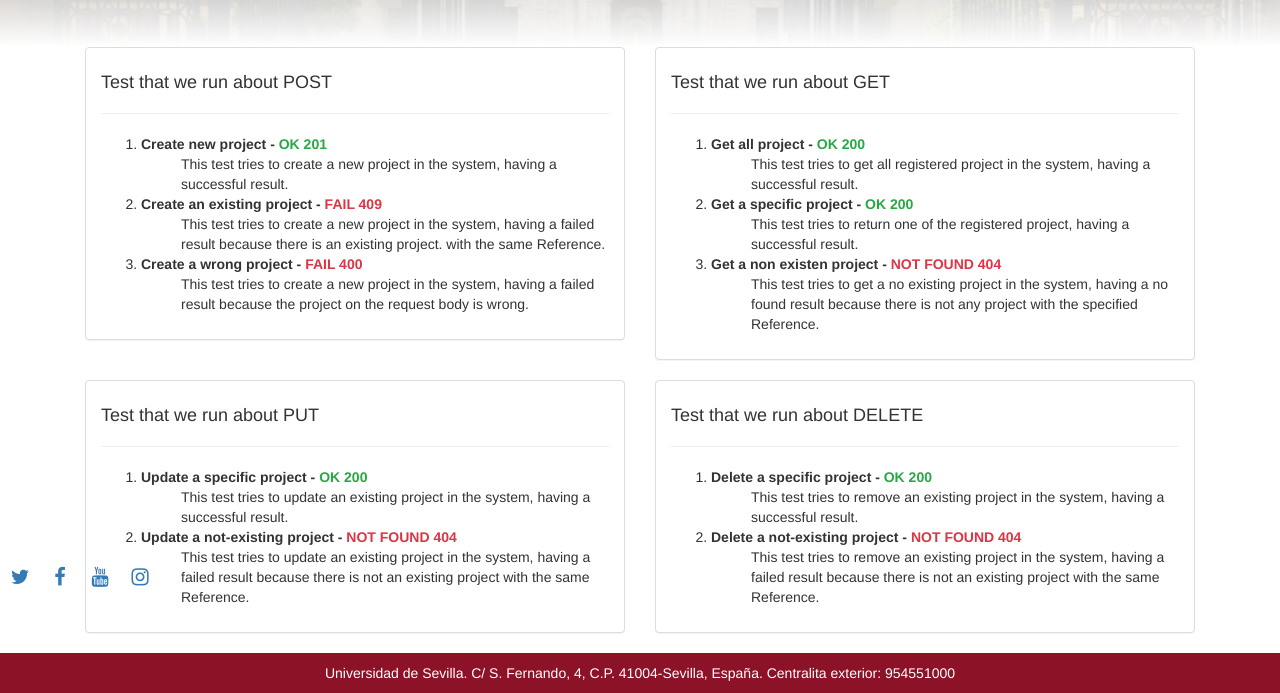
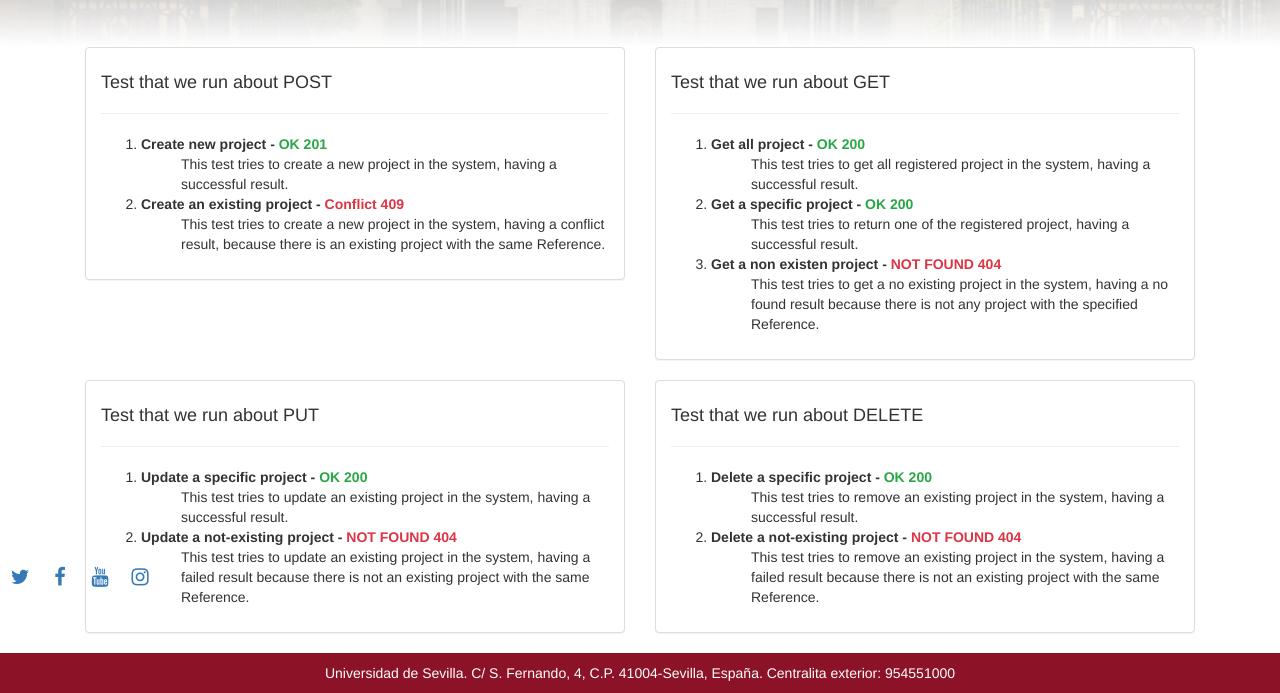
Before and after one commit to carlossm50/aws1718-01, a website: page public/help.html in a window 1280 px wide. Shown: the part 203-896 px from the top of the page. Drawn offline with nearby package versions, Linux system fonts and the light colour scheme; no server answers.

Commit message:
update project

```diff
--- a/public/help.html
+++ b/public/help.html
@@ -92,15 +92,15 @@
                             </ol>
                             <li>
                                 <b>Create an existing project -
-                                    <span class="text-danger">FAIL 409</span>
+                                    <span class="text-danger">Conflict 409</span>
                                 </b>
                             </li>
                             <ol>
-                                This test tries to create a new project in the system, having a failed result because there is an existing project.
+                                This test tries to create a new project in the system, having a conflict result, because there is an existing project
                                 with the same Reference.
                             </ol>
-                            <li>
-                                <b>Create a wrong project -
+                           <!-- <li>
+                                b>Create a wrong project -
                                     <span class="text-danger">FAIL 400</span>
                                 </b>
                             </li>
@@ -108,7 +108,7 @@
                                 This test tries to create a new project in the system, having a failed result because the project on the request body
                                 is wrong.
                             </ol>
-                            </ol>
+                            </ol>-->
                         </div>
                 </div>
             </div>
```
